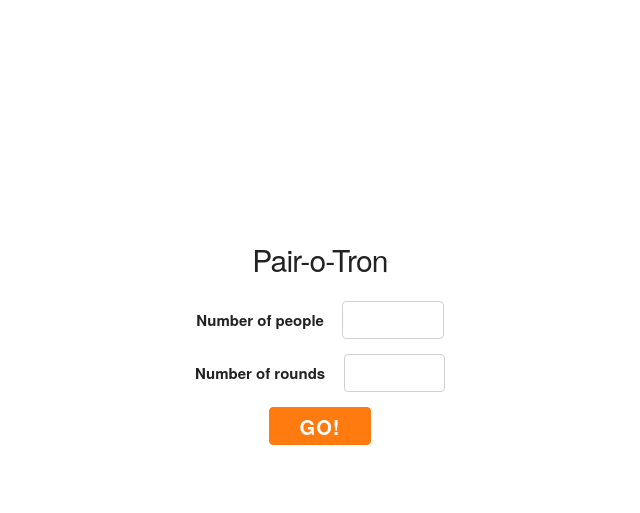
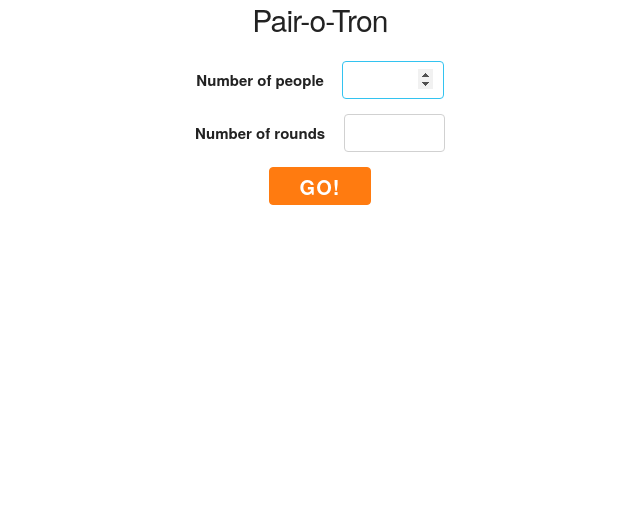
Before and after one commit to 2rod/cw-pairatron, a plain HTML site: page index.html in a window 1280 px wide. Shown: the whole page, without its empty margins (320-960 px from the left). Drawn offline with Linux system fonts and the light colour scheme.

Commit message:
refactor: change input field type to number and set min values

```diff
--- a/index.html
+++ b/index.html
@@ -40,17 +40,17 @@
   –––––––––––––––––––––––––––––––––––––––––––––––––– -->
   <div class="container">
     <div class="row flex">
-      <div class="six columns" style="margin-top: 25%">
+      <div class="six columns">
         <h4 class="centered">Pair-o-Tron</h4>
 
         <form>
           <div class="row flex">
             <label for="numPeople">Number of people</label>
-            <input class="three columns" type="text"  id="numPeople">
+            <input class="three columns" type="number"  id="numPeople" min="2" autofocus>
           </div>
           <div class="row flex">
             <label for="numRounds">Number of rounds</label>
-            <input class="three columns" type="text"  id="numRounds">
+            <input class="three columns" type="number"  id="numRounds" min="6">
           </div>
           <div class="row flex">
             <input class="button-primary" type="submit" value="GO!">
```
